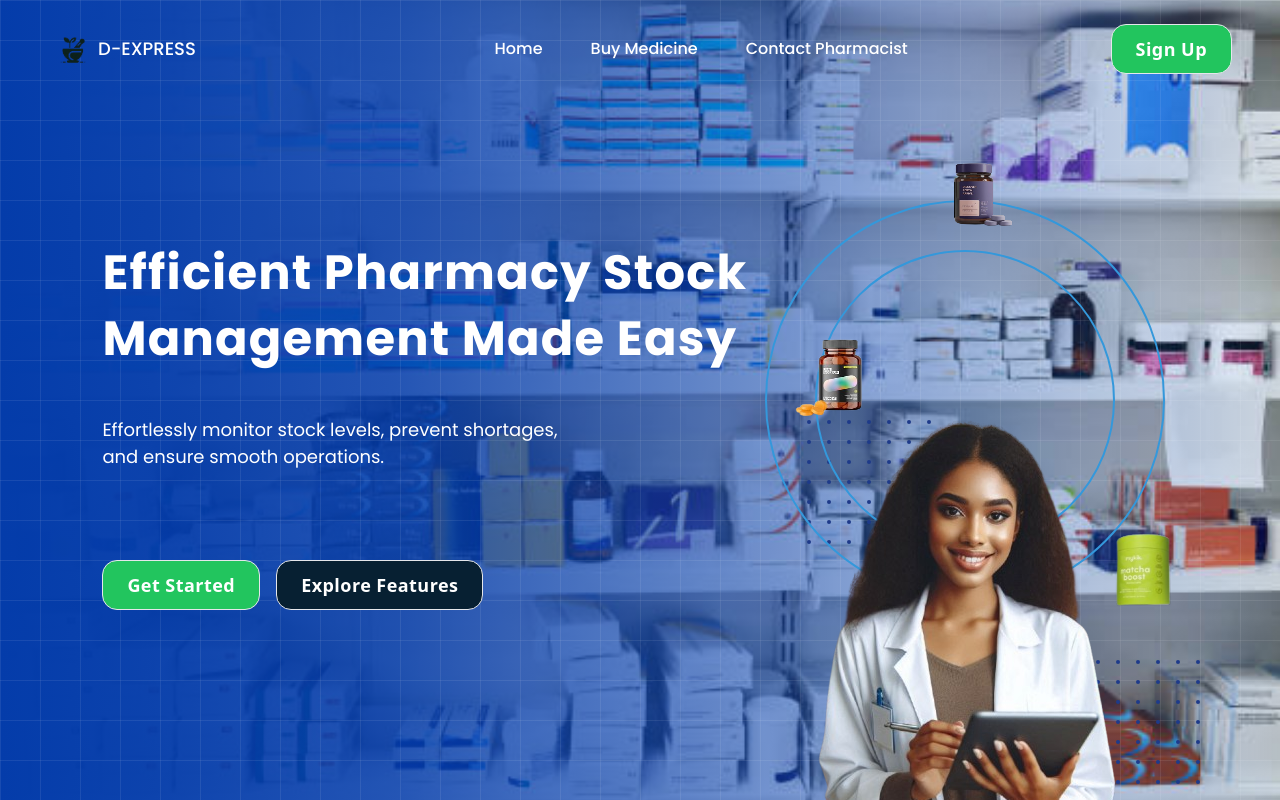
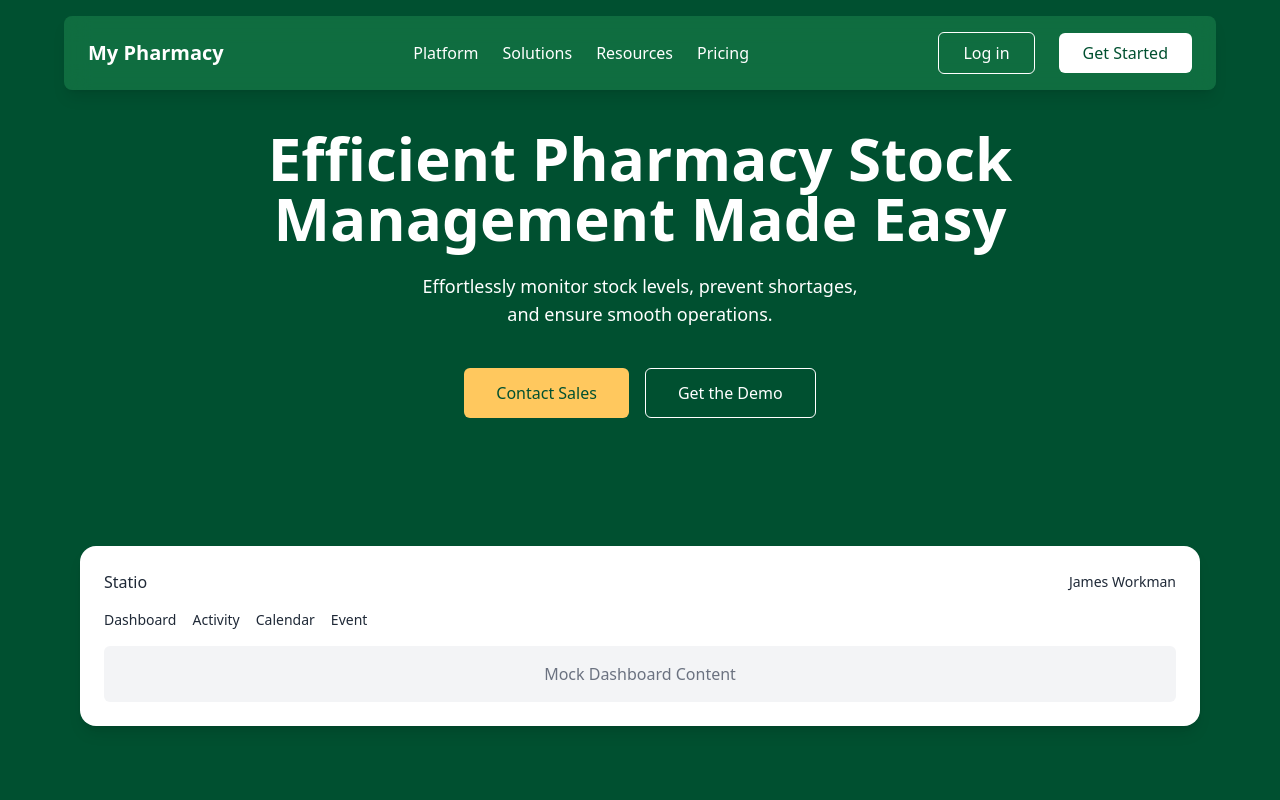
Before and after one commit to kalolani/PharmaTrack, a React (Vite) app in the folder FrontEnd/: page / in a window 1280 px wide. Built offline with nearby package versions, Linux system fonts and the light colour scheme.

Commit message:
updated the homepage

```diff
--- a/FrontEnd/src/App.jsx
+++ b/FrontEnd/src/App.jsx
@@ -40,6 +40,7 @@ function App() {
             <Route index element={<Navigate replace to="home" />} />
             <Route path="home" element={<Dashboard />} />
             <Route path="notification" element={<Notifications />} />
+
             <Route path="newSale" element={<NewSale />} />
             <Route path="saleHistory" element={<SaleHistory />} />
             <Route path="saleHistory" element={<SaleHistory />} />
--- /dev/null
+++ b/FrontEnd/src/components/StatioUI.jsx
@@ -0,0 +1,86 @@
+const StatioUI = () => {
+  return (
+    <div className="bg-[#005030] min-h-screen text-white font-sans">
+      {/* Navigation Bar */}
+      <nav className="p-6 flex justify-between items-center">
+        <div className="text-xl font-bold">Statio</div>
+        <div className="flex items-center space-x-6">
+          <a href="#" className="hover:underline">
+            Platform
+          </a>
+          <a href="#" className="hover:underline">
+            Solutions
+          </a>
+          <a href="#" className="hover:underline">
+            Resources
+          </a>
+          <a href="#" className="hover:underline">
+            Pricing
+          </a>
+          <button className="bg-transparent border border-white rounded-md px-4 py-2 hover:bg-white hover:text-[#005030]">
+            Log in
+          </button>
+          <button className="bg-white text-[#005030] rounded-md px-6 py-2 hover:bg-gray-200">
+            Get Started
+          </button>
+          {/* Search Icon (You'll need an icon library like react-icons) */}
+          <svg
+            xmlns="http://www.w3.org/2000/svg"
+            className="h-6 w-6"
+            fill="none"
+            viewBox="0 0 24 24"
+            stroke="currentColor"
+          >
+            <path
+              strokeLinecap="round"
+              strokeLinejoin="round"
+              strokeWidth="2"
+              d="M21 21l-6-6m2-5a7 7 0 11-14 0 7 7 0 0114 0z"
+            />
+          </svg>
+        </div>
+      </nav>
+
+      {/* Hero Section */}
+      <section className="py-20 px-8 md:px-20 text-center">
+        <h1 className="text-5xl md:text-6xl font-bold mb-6 leading-tight">
+          Start excelling with <br /> digital analytics
+        </h1>
+        <p className="text-lg mb-10">
+          Get reliable data and the insights you need to take action and promote
+          growth.
+        </p>
+        <div className="flex justify-center space-x-4">
+          <button className="bg-[#FFC85E] text-[#005030] rounded-md px-8 py-3 font-medium hover:bg-[#e6b44b]">
+            Contact Sales
+          </button>
+          <button className="border border-white rounded-md px-8 py-3 font-medium hover:bg-white hover:text-[#005030]">
+            Get the Demo
+          </button>
+        </div>
+      </section>
+
+      {/* Mock Dashboard (Simplified) */}
+      <div className="bg-white text-gray-800 rounded-2xl mx-8 md:mx-20 p-6 shadow-lg">
+        {/* Simplified Header */}
+        <div className="flex justify-between items-center mb-4">
+          <div className="font-medium">Statio</div>
+          <div className="text-sm">James Workman</div>
+        </div>
+        {/* Simplified Navigation */}
+        <div className="flex space-x-4 mb-4 text-sm">
+          <div>Dashboard</div>
+          <div>Activity</div>
+          <div>Calendar</div>
+          <div>Event</div>
+        </div>
+        {/* Placeholder Content */}
+        <div className="bg-gray-100 rounded-md p-4 text-center text-gray-500">
+          Mock Dashboard Content
+        </div>
+      </div>
+    </div>
+  );
+};
+
+export default StatioUI;
--- a/FrontEnd/src/pages/HomePage.jsx
+++ b/FrontEnd/src/pages/HomePage.jsx
@@ -1,57 +1,131 @@
-/* eslint-disable react/prop-types */
-import Button from "../components/Button";
-import PageNav from "../components/PageNav";
-import GridDots from "../components/GridDots";
+// /* eslint-disable react/prop-types */
+// import Button from "../components/Button";
+// import PageNav from "../components/PageNav";
+// import GridDots from "../components/GridDots";
 
-import CircleOutline from "../components/CircleOutline";
 // import CircleOutline from "../components/CircleOutline";
-function HomePage({ setShowLogin }) {
+// // import CircleOutline from "../components/CircleOutline";
+// function HomePage({ setShowLogin }) {
+//   return (
+//     <div className="z-[100] relative h-screen w-full bg-home-image bg-cover bg-center">
+//       <div className="absolute inset-0 bg-grid-pattern opacity-40 pointer-events-none"></div>
+
+//       <PageNav setShowLogin={setShowLogin} />
+//       <h1 className="absolute top-[30%] left-[8%] text-white font-bold text-5xl leading-snug font-Poppins tracking-wide">
+//         Efficient Pharmacy Stock
+//         <br /> Management Made Easy
+//       </h1>
+//       <p className="absolute top-[52%] left-[8%] text-white font-normal text-lg leading-normal font-Poppins tracking-normal">
+//         Effortlessly monitor stock levels, prevent shortages,
+//         <br /> and ensure smooth operations.
+//       </p>
+//       <div className=" absolute top-[70%] left-[8%] flex justify-center gap-4 mb-8">
+//         <Button variant="primary" size="lg" className="font-bold">
+//           Get Started
+//         </Button>
+//         <Button variant="secondary" size="lg" className="font-bold">
+//           Explore Features
+//         </Button>
+//       </div>
+//       <div className="z-[99] absolute bottom-[0%] right-[5%]">
+//         <img src="pharmacist-1.png" />
+//       </div>
+//       <div className="z-0 absolute bottom-[30%] right-[26%]">
+//         <GridDots />
+//       </div>
+//       <div className="z-0 absolute bottom-[0%] right-[5%]">
+//         <GridDots />
+//       </div>
+//       <div className="absolute top-[25%] right-[9%]">
+//         <CircleOutline diameter="400px" borderWidth="2px" borderColor="#3498db">
+//           {/* Inner Circle */}
+//           <CircleOutline
+//             diameter="300px"
+//             borderWidth="2px"
+//             borderColor="#3498db"
+//           />
+//         </CircleOutline>
+//       </div>
+//       <img src="medicinee.png" className="absolute top-[18%] right-[20%]" />
+//       {/* <img src="med-2.png" className="absolute top-[18%] right-[10%]" /> */}
+//       <img src="med-3.png" className="absolute bottom-[20%] right-[5%]" />
+//       <img src="med-4.png" className="absolute top-[40%] right-[30%]" />
+//     </div>
+//   );
+// }
+
+// export default HomePage;
+const Home = () => {
   return (
-    <div className="z-[100] relative h-screen w-full bg-home-image bg-cover bg-center">
-      <div className="absolute inset-0 bg-grid-pattern opacity-40 pointer-events-none"></div>
+    <div className="bg-[#005030] min-h-screen text-white font-sans">
+      {/* Navigation Bar */}
+      <nav className="z-100 fixed backdrop-blur-md top-4 left-1/2 transform -translate-x-1/2 w-[90%] p-6 py-4 flex justify-between items-center bg-green-400 bg-opacity-[0.2] rounded-lg shadow-lg">
+        <div className="text-xl font-bold">My Pharmacy</div>
+        <div className="flex items-center space-x-6">
+          <a href="#" className="hover:underline">
+            Platform
+          </a>
+          <a href="#" className="hover:underline">
+            Solutions
+          </a>
+          <a href="#" className="hover:underline">
+            Resources
+          </a>
+          <a href="#" className="hover:underline">
+            Pricing
+          </a>
+        </div>
+        <div className="flex items-center space-x-6">
+          <button className="bg-transparent border border-white rounded-md px-6 py-2 hover:bg-white hover:text-[#005030]">
+            Log in
+          </button>
+          <button className="bg-white text-[#005030] rounded-md px-6 py-2 hover:bg-gray-200">
+            Get Started
+          </button>
+          {/* Search Icon (You'll need an icon library like react-icons) */}
+        </div>
+      </nav>
 
-      <PageNav setShowLogin={setShowLogin} />
-      <h1 className="absolute top-[30%] left-[8%] text-white font-bold text-5xl leading-snug font-Poppins tracking-wide">
-        Efficient Pharmacy Stock
-        <br /> Management Made Easy
+      {/* Hero Section */}
+      <section className="py-32 px-8 md:px-20 text-center">
+        <h1 className="text-5xl md:text-6xl font-bold mb-6 leading-tight">
+          Efficient Pharmacy Stock <br /> Management Made Easy
         </h1>
-      <p className="absolute top-[52%] left-[8%] text-white font-normal text-lg leading-normal font-Poppins tracking-normal">
-        Effortlessly monitor stock levels, prevent shortages,
-        <br /> and ensure smooth operations.
+        <p className="text-lg mb-10">
+          Effortlessly monitor stock levels, prevent shortages, <br /> and
+          ensure smooth operations.
         </p>
-      <div className=" absolute top-[70%] left-[8%] flex justify-center gap-4 mb-8">
-        <Button variant="primary" size="lg" className="font-bold">
-          Get Started
-        </Button>
-        <Button variant="secondary" size="lg" className="font-bold">
-          Explore Features
-        </Button>
+        <div className="flex justify-center space-x-4">
+          <button className="bg-[#FFC85E] text-[#005030] rounded-md px-8 py-3 font-medium hover:bg-[#e6b44b]">
+            Contact Sales
+          </button>
+          <button className="border border-white rounded-md px-8 py-3 font-medium hover:bg-white hover:text-[#005030]">
+            Get the Demo
+          </button>
         </div>
-      <div className="z-[99] absolute bottom-[0%] right-[5%]">
-        <img src="pharmacist-1.png" />
+      </section>
+
+      {/* Mock Dashboard (Simplified) */}
+      <div className="bg-white text-gray-800 rounded-2xl mx-8 md:mx-20 p-6 shadow-lg">
+        {/* Simplified Header */}
+        <div className="flex justify-between items-center mb-4">
+          <div className="font-medium">Statio</div>
+          <div className="text-sm">James Workman</div>
         </div>
-      <div className="z-0 absolute bottom-[30%] right-[26%]">
-        <GridDots />
+        {/* Simplified Navigation */}
+        <div className="flex space-x-4 mb-4 text-sm">
+          <div>Dashboard</div>
+          <div>Activity</div>
+          <div>Calendar</div>
+          <div>Event</div>
         </div>
-      <div className="z-0 absolute bottom-[0%] right-[5%]">
-        <GridDots />
+        {/* Placeholder Content */}
+        <div className="bg-gray-100 rounded-md p-4 text-center text-gray-500">
+          Mock Dashboard Content
         </div>
-      <div className="absolute top-[25%] right-[9%]">
-        <CircleOutline diameter="400px" borderWidth="2px" borderColor="#3498db">
-          {/* Inner Circle */}
-          <CircleOutline
-            diameter="300px"
-            borderWidth="2px"
-            borderColor="#3498db"
-          />
-        </CircleOutline>
       </div>
-      <img src="medicinee.png" className="absolute top-[18%] right-[20%]" />
-      {/* <img src="med-2.png" className="absolute top-[18%] right-[10%]" /> */}
-      <img src="med-3.png" className="absolute bottom-[20%] right-[5%]" />
-      <img src="med-4.png" className="absolute top-[40%] right-[30%]" />
     </div>
   );
-}
+};
 
-export default HomePage;
+export default Home;
```
Lines whose indentation alone changed are shown as unchanged.
